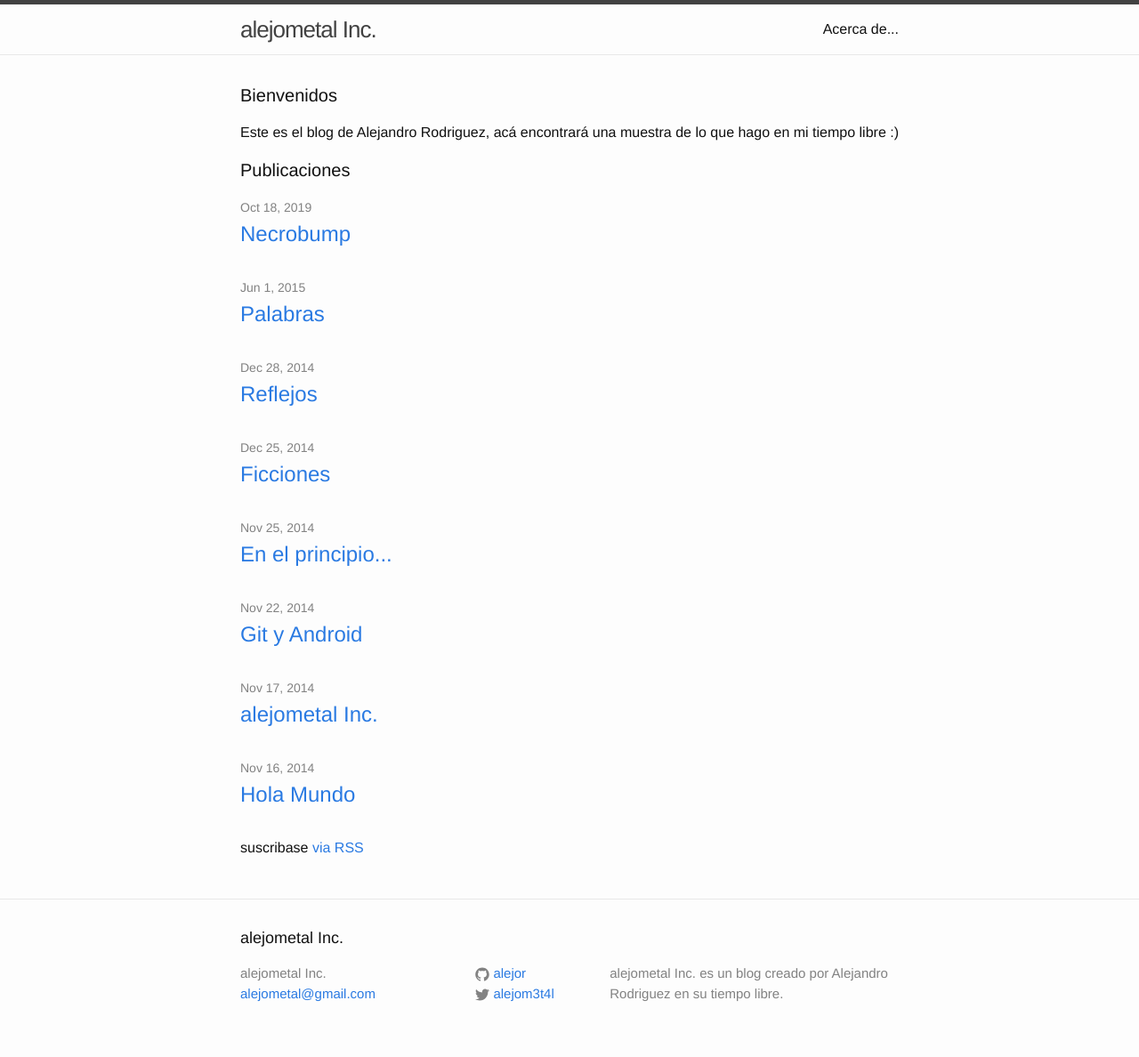
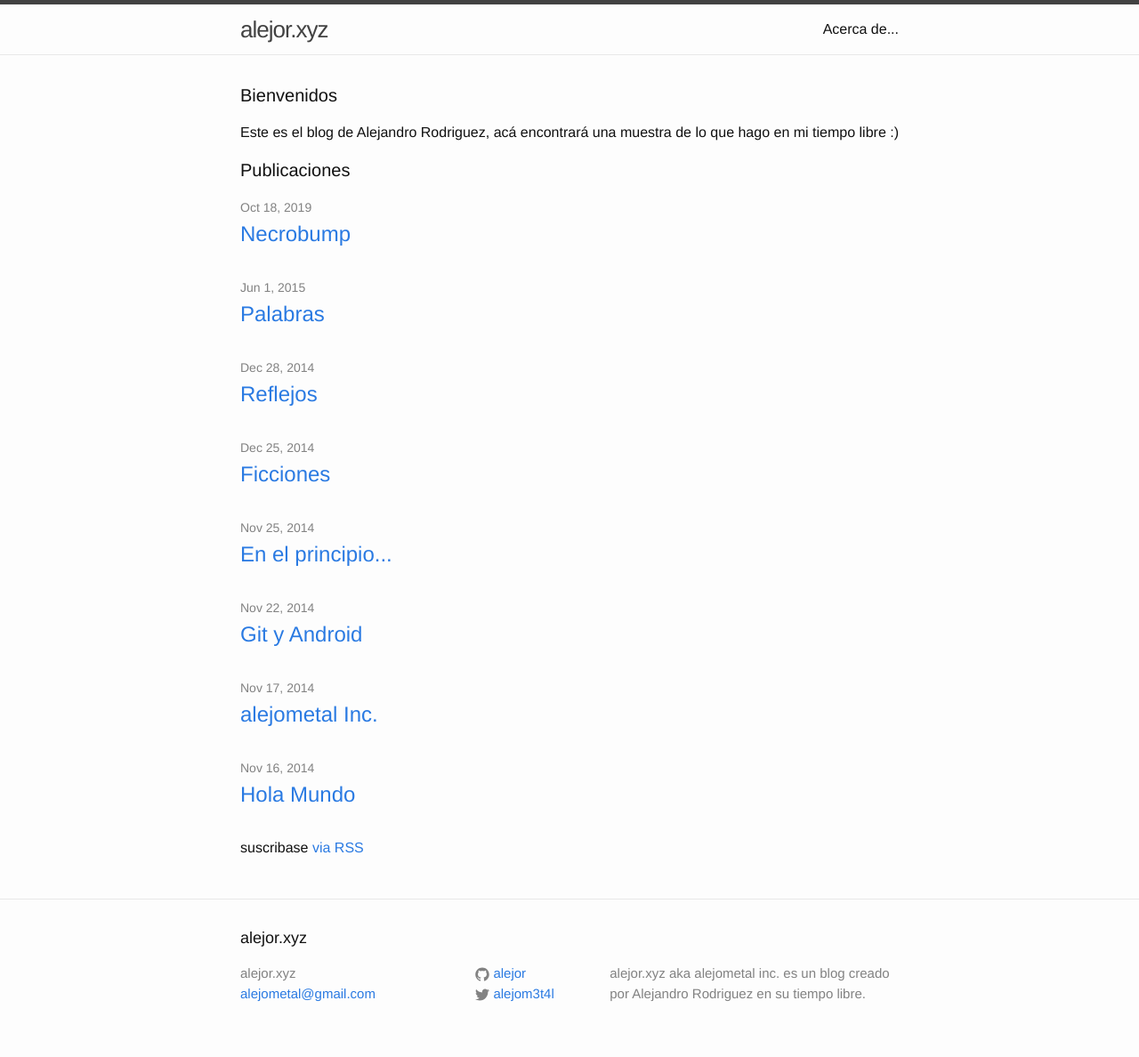
Before and after one commit to alejor/alejor.github.io, a Jekyll site: the page built from index.html, in a window 1280 px wide. Shown: the whole page at 89% size. Built offline with Jekyll 4.4.1, drawn with Linux system fonts in a browser that asks for light colours.

Commit message:
alejor.xyz

```diff
--- a/_config.yml
+++ b/_config.yml
@@ -1,10 +1,10 @@
 # Site settings
-title: alejometal Inc.
+title: alejor.xyz
 email: alejometal@gmail.com
 description: > # this means to ignore newlines until "baseurl:"
-    alejometal Inc. es un blog creado por Alejandro Rodriguez en su tiempo libre.
+    alejor.xyz aka alejometal inc. es un blog creado por Alejandro Rodriguez en su tiempo libre.
 baseurl: "" # the subpath of your site, e.g. /blog/
-url: "https://alejor.github.io" # the base hostname & protocol for your site
+url: "https://alejor.xyz" # the base hostname & protocol for your site
 twitter_username: alejom3t4l
 github_username:  alejor
 
```
Also changed, not shown: SparkleShare.txt (deleted, +0 -9 lines).
